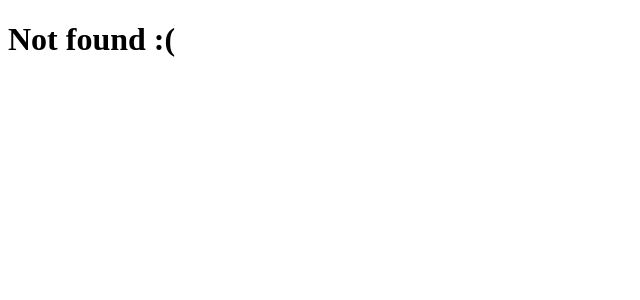
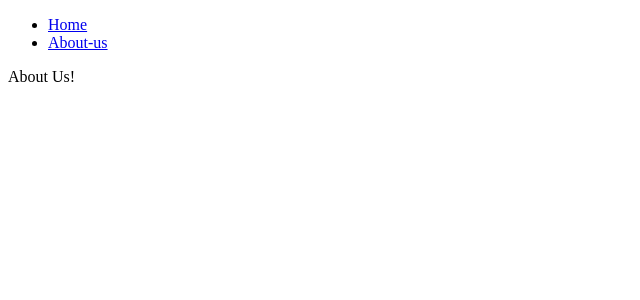
Before and after one commit to emmayoo/nextjs-beginner-nomadcoder, a Next.js app: page /about-us in a window 1280 px wide. Before the commit this address had no page. Shown: the top 300 px of the page, without its empty margins (0-640 px from the left). Built offline with nearby package versions, Linux system fonts and the light colour scheme.

Commit message:
ADD: navigation

```diff
--- /dev/null
+++ b/app/about-us/page.tsx
@@ -0,0 +1,3 @@
+export default function AboutUs() {
+  return <div>About Us!</div>;
+}
--- a/app/layout.tsx
+++ b/app/layout.tsx
@@ -1,16 +1,19 @@
+import Navigation from "../components/navigation.tsx";
+
 export const metadata = {
-  title: 'Next.js',
-  description: 'Generated by Next.js',
-}
+  title: "Next.js",
+  description: "Generated by Next.js",
+};
 
 export default function RootLayout({
   children,
 }: {
-  children: React.ReactNode
+  children: React.ReactNode;
 }) {
   return (
     <html lang="en">
+      <Navigation />
       <body>{children}</body>
     </html>
-  )
+  );
 }
--- /dev/null
+++ b/components/navigation.tsx
@@ -0,0 +1,22 @@
+"use client";
+
+import Link from "next/link.js";
+import { usePathname } from "next/navigation";
+
+export default function Navigation() {
+  const path = usePathname();
+  return (
+    <nav>
+      <ul>
+        <li>
+          <Link href={"/"}>Home {path === "/" ? "*" : ""}</Link>
+        </li>
+        <li>
+          <Link href={"/about-us"}>
+            About-us {path === "/about-us" ? "" : "*"}
+          </Link>
+        </li>
+      </ul>
+    </nav>
+  );
+}
```
